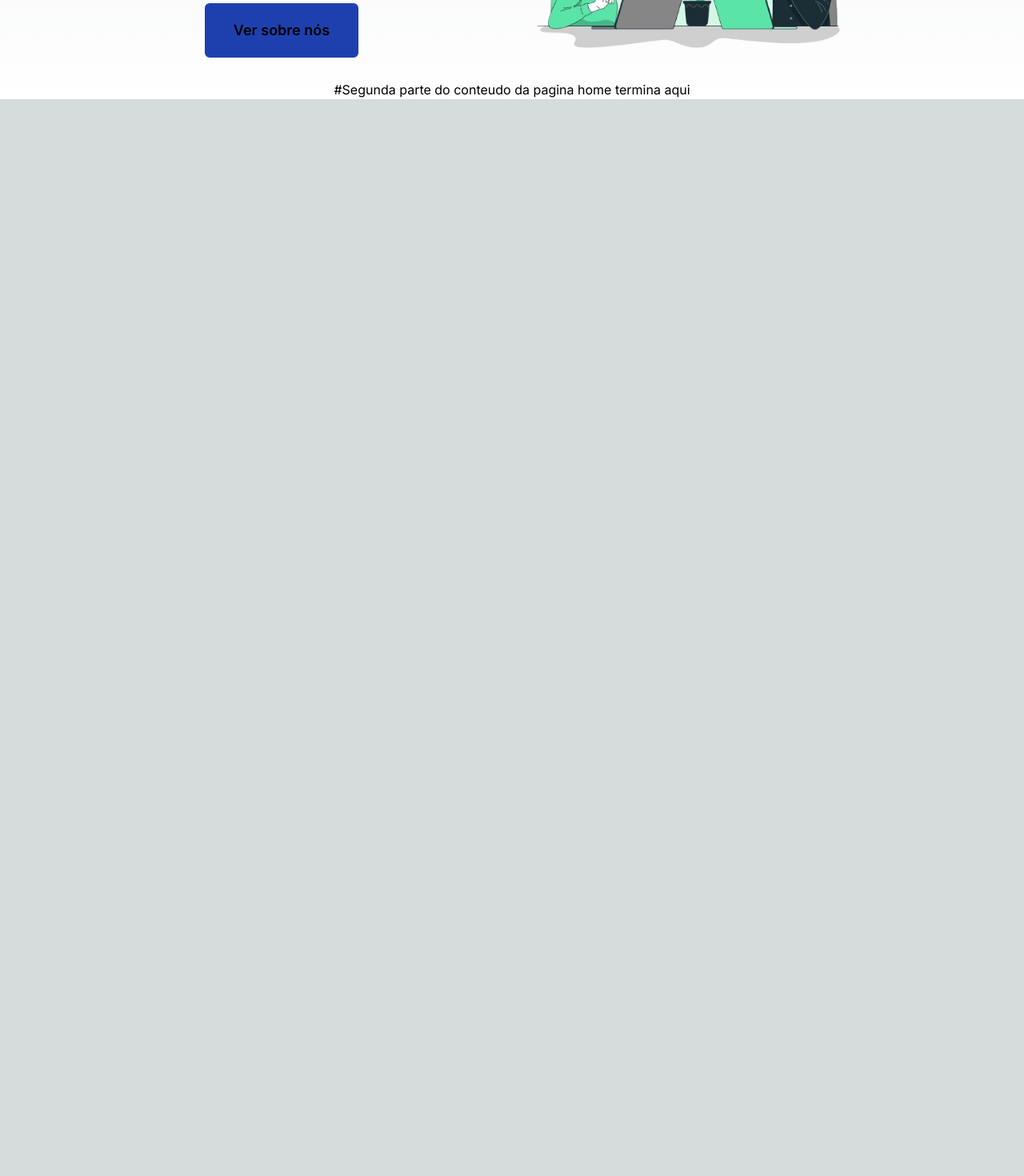
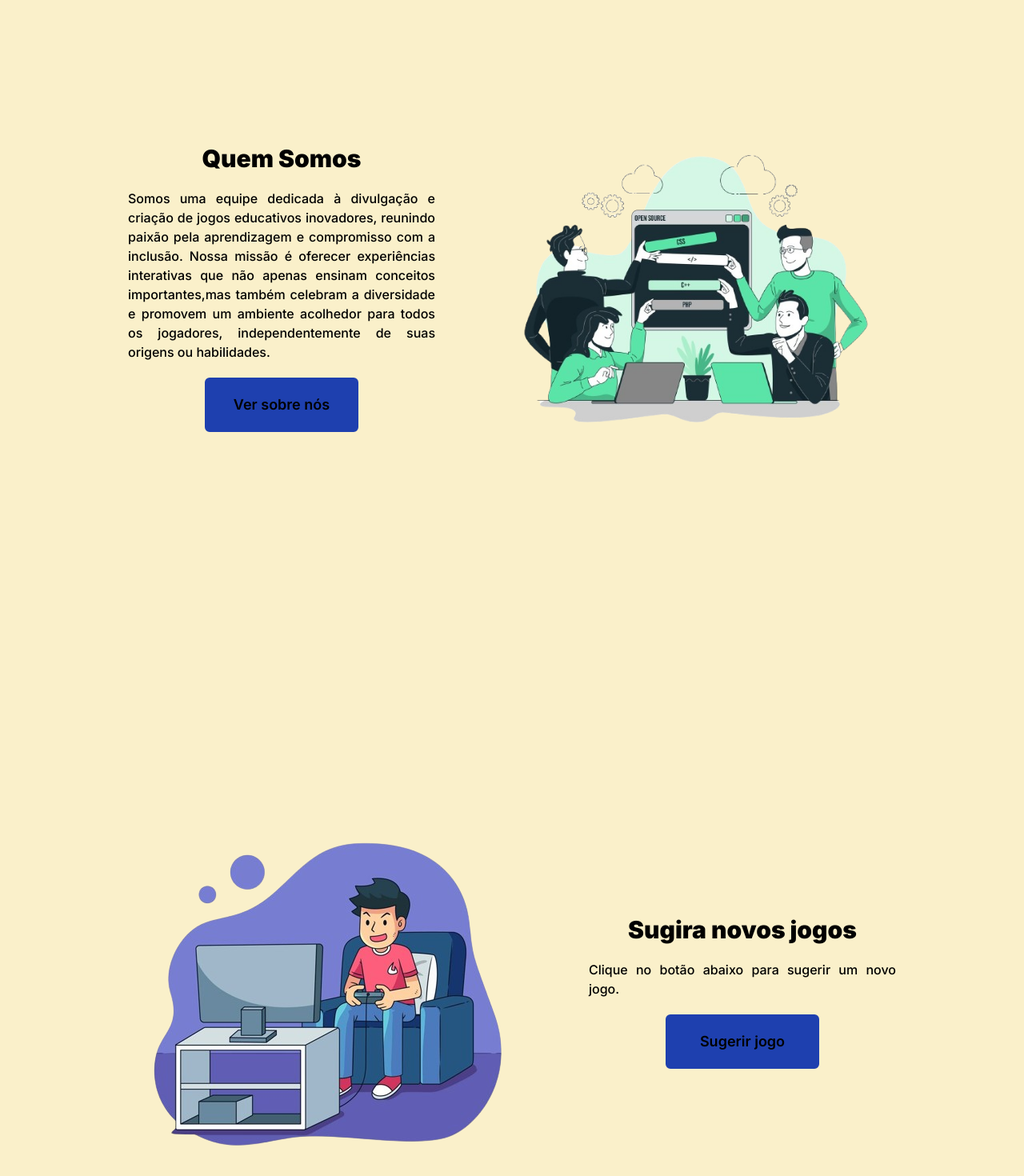
Before and after one commit to trabalhos-si-fiap/fe_happy_game, a Next.js app in the folder happy-game/: page / in a window 1280 px wide. Shown: the part 1028-2498 px from the top of the page at 80% size. Before the commit the page ends 1152 px from the top, so only its background shows below. Built offline with nearby package versions, Linux system fonts and the light colour scheme.

Commit message:
mudança no background global, sessão sugira novos jogos na home finalizada

```diff
--- a/happy-game/src/app/globals.css
+++ b/happy-game/src/app/globals.css
@@ -18,12 +18,7 @@
 
 body {
   color: rgb(var(--foreground-rgb));
-  background: linear-gradient(
-      to bottom,
-      transparent,
-      rgb(var(--background-end-rgb))
-    )
-    rgb(var(--background-start-rgb));
+  background: rgb(250, 240, 202);
 }
 
 @layer utilities {
--- a/happy-game/src/app/page.tsx
+++ b/happy-game/src/app/page.tsx
@@ -2,18 +2,19 @@ import Header from "@/components/templates/header";
 import Image from "next/image";
 import primeiraImagem from "../../public/static/imgs/implementacao.png"
 import segundaImagem from "../../public/static/imgs/quem_somos-removebg-preview.png"
+import terceiraImagem from "../../public/static/imgs/novo_jogo-removebg-preview.png"
 import Link from "next/link";
 import Container from "@/components/templates/Container";
 import TextContainer from "@/components/templates/TextContainer";
 import LargeButton from "@/components/LargeButton";
 
+
 export default function Home() {
   return (
       <div>
          <Header></Header>
-         <div className="flex flex-col items-center gap-7">
+         <div className="flex flex-col items-center gap-20 ">
 
-          #Primeira parte do conteudo principal começa aqui
           <Container>
           <Image
               src={primeiraImagem}
@@ -22,29 +23,34 @@ export default function Home() {
               alt="Homem usando computador"
             />
             <TextContainer>
-              <h1 className="font-black text-3xl m-auto">Implementação de projeto</h1>
-              <p className=" text-justify">
+              <h1 className="font-black text-3xl m-auto text-black">Implementação de projeto</h1>
+              <p className=" text-justify text-black font-medium">
                 Somos um site focado em oferecer os melhores jogos digitais para aprendizado.
                 Nosso objetivo é proporcionar uma experiência envolvente e educativa, onde cada
                 jogo é cuidadosamente selecionado para promover o desenvolvimento cognitivo e
                 habilidades essenciais de forma divertida e acessível.
               </p>
-              <LargeButton link={'/'} className={'bg-orange-400 border-orange-400'}>Jogue agora</LargeButton>
+              <LargeButton
+              link={'/'}
+              className={'bg-orange-400 border-orange-400 hover:text-orange-400'}>
+                Jogue agora
+              </LargeButton>
             </TextContainer>
           </Container>
-          #Primeira parte do conteudo principal termina aqui
-
-          #Segunda parte do conteudo da pagina home começa aqui
           <Container>
             <TextContainer>
-              <h1 className="font-black text-3xl m-auto">Quem Somos</h1>
-              <p className="text-justify">Somos uma equipe dedicada à divulgação e criação de jogos educativos
+              <h1 className="font-black text-3xl m-auto text-black">Quem Somos</h1>
+              <p className="text-justify text-black font-medium">Somos uma equipe dedicada à divulgação e criação de jogos educativos
                 inovadores, reunindo paixão pela aprendizagem e compromisso com a inclusão.
                 Nossa missão é oferecer experiências interativas que não apenas ensinam conceitos
                 importantes,mas também celebram a diversidade e promovem um ambiente acolhedor para
                 todos os jogadores, independentemente de suas origens ou habilidades.
               </p>
-              <LargeButton link={'/'} className={'bg-blue-800 border-blue-800'}>Ver sobre nós</LargeButton>
+              <LargeButton
+              link={'/'}
+              className={'bg-blue-800 border-blue-800  hover:text-blue-800'}>
+                Ver sobre nós
+              </LargeButton>
             </TextContainer>
             <Image
               src={segundaImagem}
@@ -53,7 +59,23 @@ export default function Home() {
               alt="Homem usando computador"
             />
           </Container>
-          #Segunda parte do conteudo da pagina home termina aqui
+          <Container>
+            <Image
+            src={terceiraImagem}
+            width={500}
+            height={500}
+            alt="menino jogando videogame"
+            />
+            <TextContainer>
+              <h1 className="font-black text-3xl m-auto text-black">Sugira novos jogos</h1>
+              <p className="text-justify m-auto text-black font-medium">Clique no botão abaixo para sugerir um novo jogo.</p>
+              <LargeButton
+              className={'bg-blue-800 border-blue-800 hover:text-blue-800'}
+              link={"/"}>
+               Sugerir jogo
+              </LargeButton>
+            </TextContainer>
+          </Container>
          </div>
       </div>
   )
--- a/happy-game/src/components/LargeButton.tsx
+++ b/happy-game/src/components/LargeButton.tsx
@@ -4,7 +4,7 @@ export default function LargeButton(props: any){
     return (
         <Link href={props.link}
               className={`text-center text-lg ${props.className ?? ''} px-4 py-4 rounded-md font-semibold cursor-pointer
-              w-1/2 m-auto hover:bg-transparent border-4 ${props.className ?? ''}`}
+              w-1/2 m-auto hover:bg-transparent border-4 ${props.className ?? ''} ${props.className ?? ''}`}
                >
                 <span>{props.children}</span>
         </Link>
--- a/happy-game/src/components/templates/Container.tsx
+++ b/happy-game/src/components/templates/Container.tsx
@@ -1,6 +1,6 @@
 export default function Container(props: any){
     return(
-        <div className="flex w-3/4  items-center justify-between">
+        <div className="flex w-3/4  items-center justify-between min-h-screen">
             {props.children}
         </div>
     )
```
